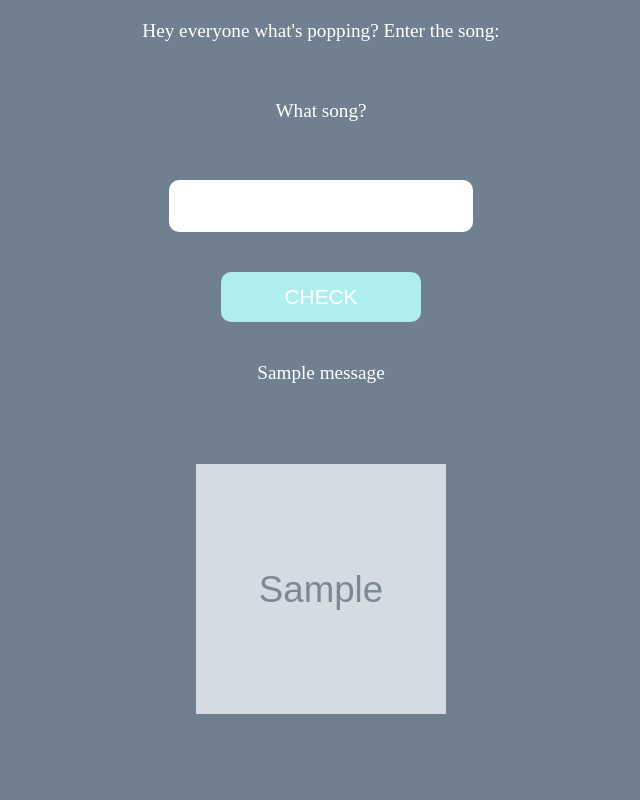
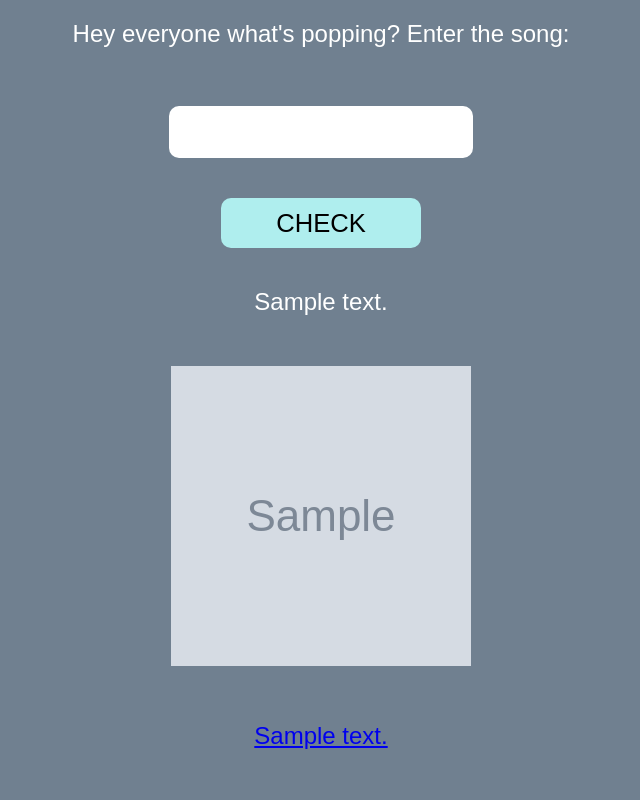
Before and after one commit to navronaman/python-brushup, a Flask app: template templates/check.html in a window 1280 px wide. Shown: the whole page, without its empty margins (319-959 px from the left). Run offline with Flask 3, Linux system fonts and the light colour scheme; the template is opened without the code that fills it: most values are stand-ins (such as "Sample title", 1, 10 or a date in 2020); grey boxes marked "Sample" are stand-in pictures; one stand-in notice (Sample message) is shown; parts of the project's set-up code (start-up, migrations or seed data) failed here and were passed over.

Commit message:
Updating CSS and code

```diff
--- a/app.py
+++ b/app.py
@@ -10,11 +10,6 @@ app.secret_key = secrets.token_hex(16)
 MONTHLY_PLAYLISTS = create_monthly_array()
 
 @app.route("/")
-
-def trial():
-    return "Hello World"
-
-@app.route("/index")
 def index():
 
     flash(message="What song buddy?")
@@ -37,13 +32,9 @@ def check(monthly_playlists = MONTHLY_PLAYLISTS):
     \n Song Artists: {song_artists}
     """
 
-    flash(message=message1)
+    song_check, play_url = what_playlist_what_song(song_id)
 
-    song_check = what_playlist_what_song(song_id)
-
-    flash(song_check, "song_check")
-
-    return render_template("check.html", song_image_url=song_image_url, song_link_url=song_link_url)
+    return render_template("check.html", message1 = message1, message2 = song_check, song_image_url=song_image_url, song_link_url=song_link_url, play_url = play_url)
 
 
 if __name__ == "__main__":
--- a/static/css/main.css
+++ b/static/css/main.css
@@ -6,15 +6,15 @@ body {
 
 p {
     color: white;
-    font: Arial;
-    font-size: 1.2em;
+    font-family: sans-serif;
+    font-size: 1.5em;
     margin: 20px;
 }
 
 img {
-    margin: 60px 0 30px 0;
-    width: 250px;
-    height: 250px;
+    margin: 30px 0 30px 0;
+    width: 300px;
+    height: 300px;
 }
 
 input {
@@ -24,12 +24,12 @@ input {
     border: none;
     border-radius: 10px;
     text-align: center;
-    font-size: 1.3em;
+    font-size: 1.6em;
 }
 
 #check {
     background-color: paleturquoise;
-    color: white;
+    color: black;
     width: 200px;
 
 }
@@ -40,3 +40,9 @@ input {
 
 
 }
+
+#special {
+    text-decoration: none;
+    color: #000;
+    cursor: pointer;
+}
--- a/templates/check.html
+++ b/templates/check.html
@@ -13,16 +13,13 @@
         </p>
         <br>
         <form action = "check" method = "post">
-            <p> What song? </p>
-            <br>
             <input type = "text" name = "song_input">
             <br>
             <input type = "submit" value = "CHECK" id = "check">
 
             <!-- this is for messages in the first thing-->
-            {% for message in get_flashed_messages() %}
-                <p>{{message}}</p>
-            {% endfor %}
+
+                <p>{{message1}}</p>
 
             <!--image from the song-->
             <p>
@@ -33,11 +30,9 @@
 
             <!-- this is for message in the second thing -->
 
-            {% for message in get_flashed_messages(with_categories=true)%}
-                {% if message[0] == "song_check" %}
-                <p>{{message[1]}}</p>
-                {% endif %}
-            {% endfor %}
+                <p id="special"><a href = "{{play_url}}" target="_blank">
+                    {{message2}}
+                </a></p>
 
 
 
--- a/templates/index.html
+++ b/templates/index.html
@@ -13,11 +13,6 @@
         </p>
         <br>
         <form action = "check" method = "post">
-            {% for message in get_flashed_messages() %}
-                <p>{{message}}</p>
-            {% endfor  %}
-            <p> What song? </p>
-            <br>
             <input type = "text" name = "song_input">
             <br>
             <input type = "submit" value = "CHECK" id = "check">
```
Also changed, not shown: monthy_playlists.py (+20 -5 lines).
